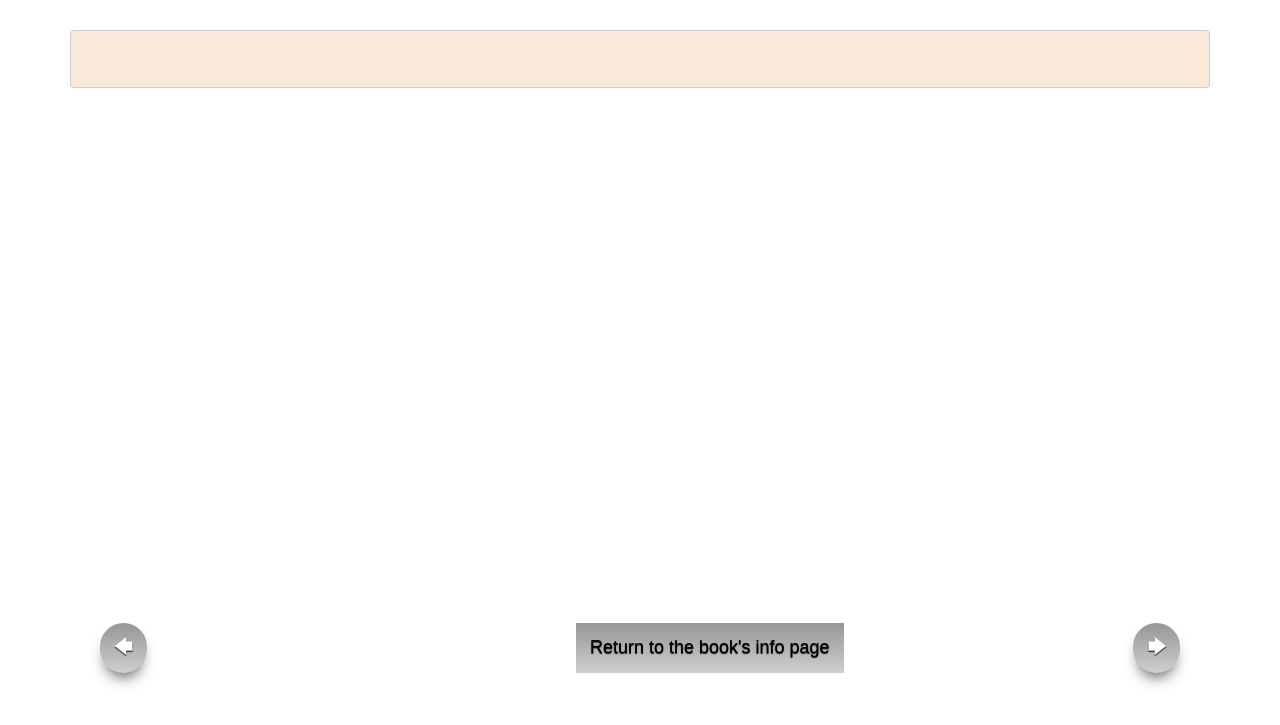
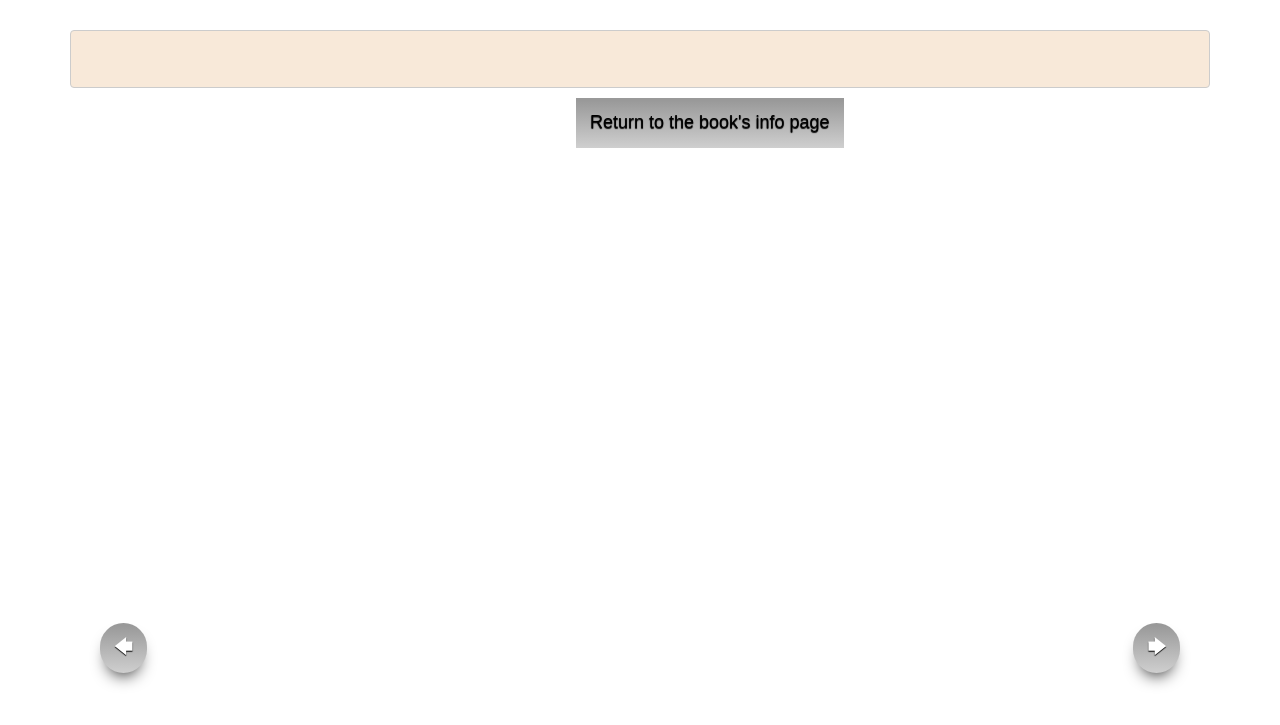
Before and after one commit to gutenbadgers/OpenReader, a Flask app: template openreader/templates/bookPage.html in a window 1280 px wide. Shown: the part 52-777 px from the top of the page. Run offline with Flask 2, Linux system fonts and the light colour scheme; the template is opened without the code that fills it, so the values that code supplies are empty; some libraries are stand-ins or nearby versions.

Commit message:
fixed placement of bookmark button on bookPage

```diff
--- a/openreader/templates/bookPage.html
+++ b/openreader/templates/bookPage.html
@@ -37,7 +37,6 @@
   		#middle {
 			margin: 0;
 			position: absolute;
-			bottom: 75px;
 			left: 45%;
 		}
 
@@ -95,8 +94,10 @@
 </div>
 <div class="center-block text-center">
     <a href="{{ url_for(request.endpoint, id=id, page=(page-1)) }}" class="pageButton" id="left" style="text-decoration: none; color: white;">🡄</a>
-    <a href="{{ url_for('books.getBookmark', id=id, page=page) }}" class ="bookmarkButton" id="middle">Return to the book's info page</a>
     <a href="{{ url_for(request.endpoint, id=id, page=(page+1)) }}" class="pageButton" id="right" style="text-decoration: none; color: white;">🡆</a>
 
 </div>
+<div>
+    <a href="{{ url_for('books.getBookmark', id=id, page=page) }}" class="bookmarkButton" id="middle">Return to the book's info page</a>
+</div>
 {% endblock %}
```
